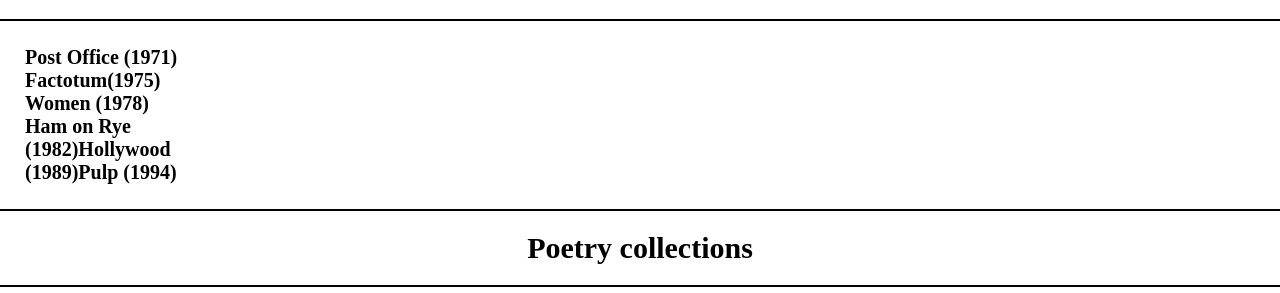
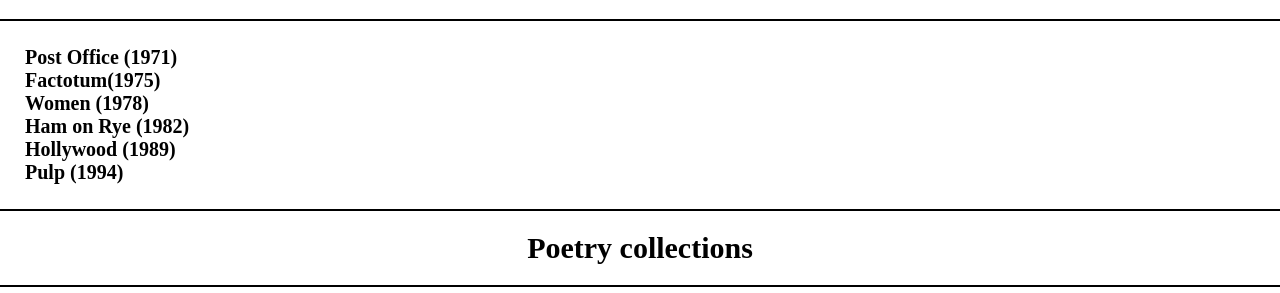
Before and after one commit to KrisHoody/charles_bukowski-writer, a plain HTML site: page books_poems.html in a window 1280 px wide. Shown: the part 507-800 px from the top of the page. Drawn offline with Linux system fonts and the light colour scheme; a web font is replaced by a local one.

Commit message:
Add minor changes to html code

```diff
--- a/books_poems.html
+++ b/books_poems.html
@@ -42,7 +42,7 @@
       <div>
         <h2>Novels</h2>
         <p>
-          Post Office (1971)<br>Factotum(1975)<br>Women (1978)<br>Ham on Rye <br>(1982)Hollywood <br>(1989)Pulp (1994)
+          Post Office (1971)<br>Factotum(1975)<br>Women (1978)<br>Ham on Rye (1982)<br>Hollywood (1989)<br>Pulp (1994)
         </p>
       </div>
       <div>
```
Also changed, not shown: assets/images/footer_links.png (added), assets/images/gallery.png (added), assets/images/lighthouse.png (added), assets/images/main_info.png (added), assets/images/nav_bar.png (added), assets/images/subscribe.png (added), 1 other file.
